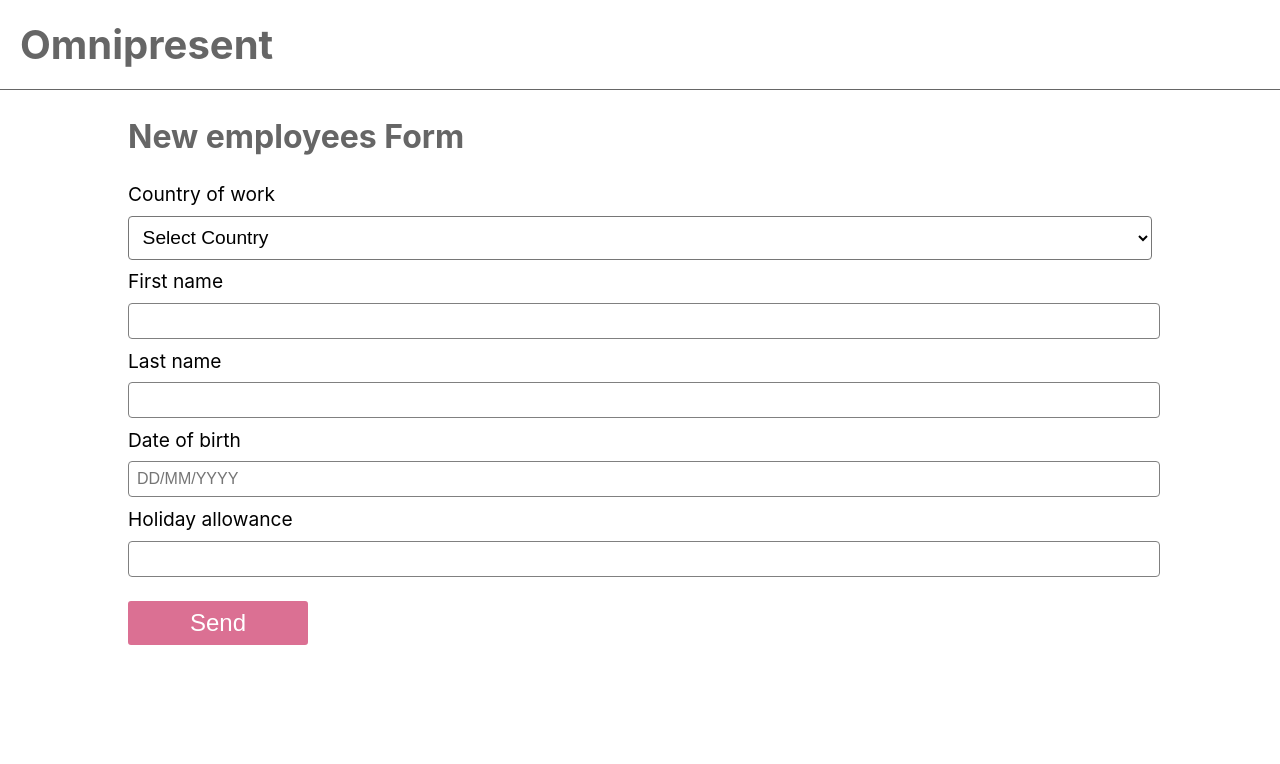
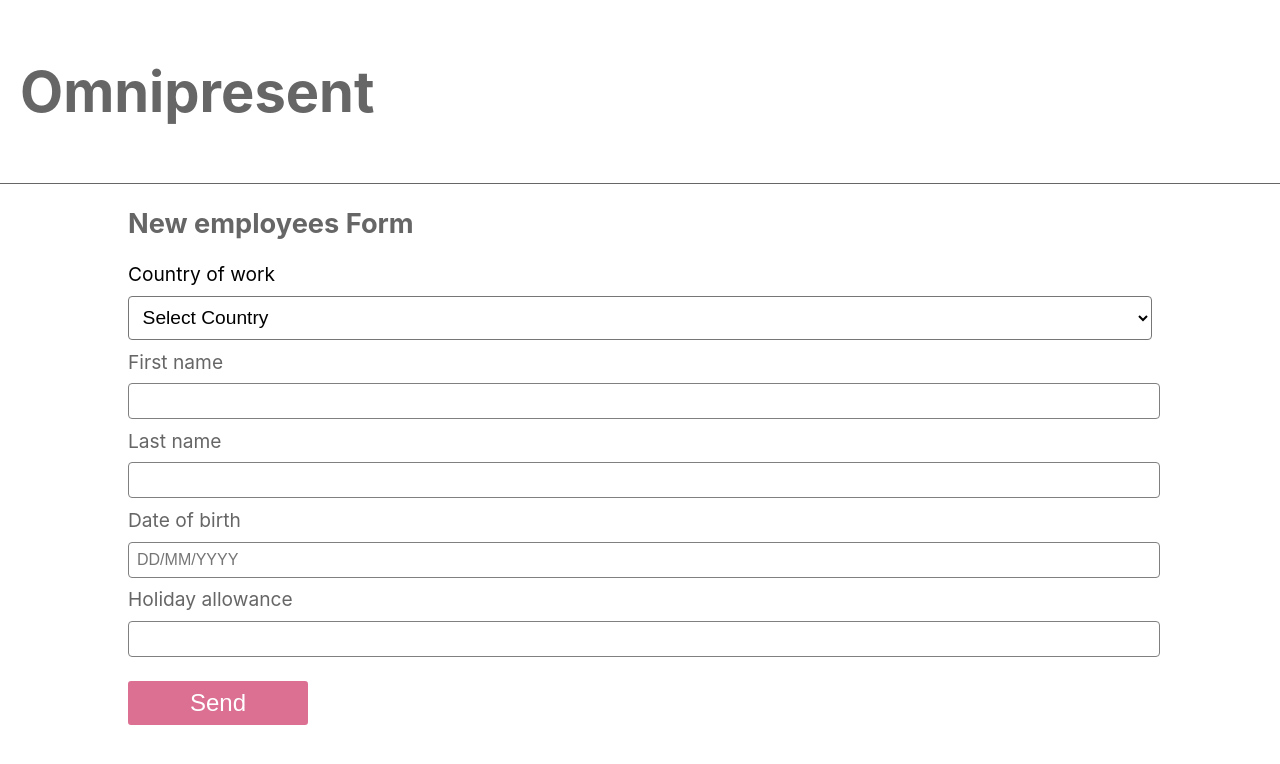
Before and after one commit to waspfreak/omnipresentTest, a React (Create React App) app: page / in a window 1280 px wide. Shown: the top 764 px of the page. Built offline with nearby package versions, Linux system fonts and the light colour scheme.

Commit message:
refactor for ui components

```diff
--- a/src/App.tsx
+++ b/src/App.tsx
@@ -1,18 +1,13 @@
 import React from 'react';
 import Form from './components/Form/Form'
 import { Header } from './components/Header/Header'
-import { AppStyle } from './style';
-
-
 
 function App() {
 	return (
-		<div data-testid="app-id">
-			<AppStyle>
-				<Header label='Omnipresent' />
-				<Form />
-			</AppStyle>
-		</div>
+		<main data-testid="app-id">
+			<Header label='Omnipresent' />
+			<Form />
+		</main>
 	);
 }
 export default App;
--- a/src/components/Form/Form.tsx
+++ b/src/components/Form/Form.tsx
@@ -1,10 +1,12 @@
 import React from 'react';
 import { useForm, SubmitHandler } from 'react-hook-form';
 import { Button } from '../../ui/Button/Button';
-import { Container, Label, Error, SelectStyle, Title } from './style';
+import { Container, Label, Error, SelectStyle } from './style';
 import { TextConstants, Country, MarriedStatus } from '../../constants/tests';
 
 import { InputField } from '../../ui/Input/Input';
+import { Typography } from '../../ui/Typography/Typography';
+
 
 export interface FormProps {
   id?: string;
@@ -56,8 +58,7 @@ const Form: React.FC<FormProps> = ({ id }) => {
   return (
     <>
       <Container>
-
-        <Title>New employees Form </Title>
+        <Typography size='h2'>New employees Form</Typography>
         <form data-testid='form-id' onSubmit={handleSubmit(onSubmit)}>
           <Label>{TextConstants.COUNTRY_WORK}</Label>
           <SelectStyle {...register('country', { required: true })} >
@@ -66,22 +67,21 @@ const Form: React.FC<FormProps> = ({ id }) => {
             <option value='Ghana'>{Country.GHANA}</option>
             <option value='Brazil'>{Country.BRAZIL}</option>
           </SelectStyle>
-          {errors.country && <Error>{TextConstants.THIS_FIELD_IS_REQUIRED}</Error>}
+          {errors.country && <Typography size='error'>{TextConstants.THIS_FIELD_IS_REQUIRED}</Typography>}
 
-          <Label>{TextConstants.FIRST_NAME}</Label>
+          <Typography size='label'>{TextConstants.FIRST_NAME}</Typography>
           <InputField type='text' data-testid='name-id' {...register('name', { required: true })} />
-          {errors.name && <Error >{TextConstants.THIS_FIELD_IS_REQUIRED}</Error>}
+          {errors.name && <Typography size='error'>{TextConstants.THIS_FIELD_IS_REQUIRED}</Typography>}
 
-          <Label>{TextConstants.LAST_NAME}</Label>
+          <Typography size='label'>{TextConstants.LAST_NAME}</Typography>
           <InputField type='text' data-testid='lastName-id' {...register('lastName', { required: true })} />
-          {errors.lastName && <Error>{TextConstants.THIS_FIELD_IS_REQUIRED}</Error>}
+          {errors.lastName && <Typography size='error'>{TextConstants.THIS_FIELD_IS_REQUIRED}</Typography>}
 
-          <Label>{TextConstants.DATE_OF_BIRTH}</Label>
+          <Typography size='label'>{TextConstants.DATE_OF_BIRTH}</Typography>
           <InputField type='datetime' data-testid='data-id' placeholder="DD/MM/YYYY" {...register("dataBirth", { required: true })} />
-          {errors.dataBirth && <Error>{TextConstants.THIS_FIELD_IS_REQUIRED}</Error>}
+          {errors.dataBirth && <Typography size='error'>{TextConstants.THIS_FIELD_IS_REQUIRED}</Typography>}
 
-
-          <Label>{TextConstants.HOLIDAY_ALLOWANCE}</Label>
+          <Typography size='label'>{TextConstants.HOLIDAY_ALLOWANCE}</Typography>
           <InputField
             type='number'
             data-testid='holiday-id'
@@ -90,20 +90,20 @@ const Form: React.FC<FormProps> = ({ id }) => {
           {/* Ghana: No laws on holiday allowance */}
           {errors.holidayAllowance &&
             errors.holidayAllowance.type === 'required' && (
-              <Error>{TextConstants.THIS_FIELD_IS_REQUIRED}</Error>
+              <Typography size='error'>{TextConstants.THIS_FIELD_IS_REQUIRED}</Typography>
             )}
           {/* Spain: Minimum holiday allowance is 30 days */}
           {errors.holidayAllowance && errors.holidayAllowance.type === 'min' && (
-            <Error>{TextConstants.MINIMUM_HOLIDAY_ALLOWANCE}</Error>
+            <Typography size='error'>{TextConstants.MINIMUM_HOLIDAY_ALLOWANCE}</Typography>
           )}
           {/* Brazil: Maximum holiday allowance is 40 days */}
           {errors.holidayAllowance && errors.holidayAllowance.type === 'max' && (
-            <Error>{TextConstants.MAXIMUM_HOLIDAY_ALLOWANCE}</Error>
+            <Typography size='error'>{TextConstants.MAXIMUM_HOLIDAY_ALLOWANCE}</Typography>
           )}
 
           {(CountryWork === 'Spain' || CountryWork === 'Ghana') && (
             <>
-              <Label>{TextConstants.MARITAL_STATUS}</Label>
+              <Typography size='label'>{TextConstants.MARITAL_STATUS}</Typography>
               <SelectStyle {...register('maritalStatus', { required: true })} >
                 <option value=''>{TextConstants.SELECT_MARITAL_STATUS} </option>
                 <option value='Spain'>{MarriedStatus.SINGLE}</option>
@@ -111,21 +111,20 @@ const Form: React.FC<FormProps> = ({ id }) => {
                 <option value='Brazil'>{MarriedStatus.SEPARATED}</option>
                 <option value='Brazil'>{MarriedStatus.DIVORCED}</option>
               </SelectStyle>
-              {errors.maritalStatus && <Error>{TextConstants.THIS_FIELD_IS_REQUIRED}</Error>}
+              {errors.maritalStatus && <Typography size='error'>{TextConstants.THIS_FIELD_IS_REQUIRED}</Typography>}
             </>
           )}
-
 
           {/* Extra Fields SPAIN */}
           {CountryWork === 'Spain' && (
             <>
-              <Label>{TextConstants.SOCIAL_INSURANCE_NUMBER}</Label>
+              <Typography size='label'>{TextConstants.SOCIAL_INSURANCE_NUMBER}</Typography>
               <InputField type='number' data-testid='socialNumber-id' {...register('socialInsuranceNumber', { required: true, maxLength: 10 })} />
               {errors.socialInsuranceNumber && errors.socialInsuranceNumber.type === 'required' && (
-                <Error>{TextConstants.THIS_FIELD_IS_REQUIRED}</Error>
+                <Typography size='error'>{TextConstants.THIS_FIELD_IS_REQUIRED}</Typography>
               )}
               {errors.socialInsuranceNumber && errors.socialInsuranceNumber.type === 'maxLength' && (
-                <Error>{TextConstants.MAXIMUM_OF_DIGITS} </Error>
+                <Typography size='error'>{TextConstants.MAXIMUM_OF_DIGITS} </Typography>
               )}
             </>
           )}
@@ -133,10 +132,10 @@ const Form: React.FC<FormProps> = ({ id }) => {
           {/* Extra Fields GHANA */}
           {CountryWork === 'Ghana' && (
             <>
-              <Label>{TextConstants.NUMBER_OF_CHILDREN}</Label>
+              <Typography size='label'>{TextConstants.NUMBER_OF_CHILDREN}</Typography>
               <InputField type='number' {...register('socialInsuranceNumber', { required: true })} />
               {errors.socialInsuranceNumber && (
-                <Error>T{TextConstants.THIS_FIELD_IS_REQUIRED}</Error>
+                <Typography size='error'>T{TextConstants.THIS_FIELD_IS_REQUIRED}</Typography>
               )}
             </>
           )}
@@ -144,10 +143,10 @@ const Form: React.FC<FormProps> = ({ id }) => {
           {/* Extra Fields BRAZIL */}
           {CountryWork === 'Brazil' && (
             <>
-              <Label>{TextConstants.WORKING_HOURS}</Label>
+              <Typography size='label'>{TextConstants.WORKING_HOURS}</Typography>
               <InputField type='number' {...register('socialInsuranceNumber', { required: true })} />
               {errors.socialInsuranceNumber && (
-                <Error>{TextConstants.THIS_FIELD_IS_REQUIRED}</Error>
+                <Typography size='error'>{TextConstants.THIS_FIELD_IS_REQUIRED}</Typography>
               )}
             </>
           )}
--- a/src/components/Form/style.ts
+++ b/src/components/Form/style.ts
@@ -2,6 +2,7 @@ import styled from 'styled-components';
 
 export const Container = styled.div`
   width: 80%;
+  max-width: 1080px;
   margin-top: 2em;
   margin: 20px auto;
 `;
@@ -31,8 +32,7 @@ export const SelectStyle = styled.select`
   border-radius: 4px;
 `;
 
-export const Title = styled.h2`
-  color: #666;
-  font-size: 2em;
-
-`;
+// export const Title = styled.h2`
+//   color: #666;
+//   font-size: 2em;
+// `;
--- a/src/components/Header/Header.tsx
+++ b/src/components/Header/Header.tsx
@@ -1,6 +1,6 @@
 import React from "react";
 import { HeaderStyle } from './style';
-
+import { Typography } from '../../ui/Typography/Typography'
 export interface HeaderProps {
   label?: string;
   id?: string;
@@ -13,8 +13,8 @@ export const Header: React.FC<HeaderProps> = ({
 }) => {
 
   return (
-    <HeaderStyle data-testid="header-id" {...props} >
-      {label}
+    <HeaderStyle data-testid='header-id' {...props} >
+      <Typography size='h1'> {label} </Typography>
     </HeaderStyle>
   );
 };
--- a/src/style.ts
+++ /dev/null
@@ -1,9 +0,0 @@
-import styled from 'styled-components';
-
-export const AppStyle = styled.div`
-	/* display: flex;
-	align-content: center;
-	justify-content: center;
-  flex-direction: row;
-	text-align: center; */
-`;
--- /dev/null
+++ b/src/ui/Typography/Typography.tsx
@@ -0,0 +1,76 @@
+import React, { SyntheticEvent } from "react";
+import styled, { css } from 'styled-components';
+import { TextField } from "./style";
+
+/**
+ * This is just to hint what the string should be
+ */
+type colorHex = string;
+/**
+ * Possible options for the typography color
+ */
+export type ColorEnum = "primaryText" | "secondaryText" | colorHex;
+
+/**
+ * TextProps does not include color
+ */
+export type TextProps = React.PropsWithChildren<{
+  size:
+  | "h1"
+  | "h2"
+  | "h3"
+  | "h4"
+  | "li"
+  | "body"
+  | "error"
+  | "label"
+  | "button"
+
+  /**
+   * Optional click handler
+   */
+  onClick?: (event: SyntheticEvent) => void;
+
+  elementProps?: any;
+}>;
+/**
+ * Typography props has all of text props plus color
+ */
+export interface TypographyProps extends TextProps {
+  color?: ColorEnum;
+}
+const elements = {
+  h1: "h1",
+  h2: "h2",
+  h3: "h3",
+  h4: "h4",
+  titleLarge: "h5",
+  li: "li",
+  body: "p",
+  label: "label",
+  error: "span",
+  button: "span",
+
+};
+
+export const Text: React.FC<TextProps> = ({ size, children, ...props }) => {
+  return React.createElement(elements[size], props, children);
+};
+
+/**
+ * Typography component
+ */
+export const Typography: React.FC<TypographyProps> = ({
+  size = "h1",
+  elementProps,
+  children,
+}) => {
+  return (
+    <TextField>
+      <Text size={size}
+        {...elementProps}>
+        {children}
+      </Text >
+    </TextField>
+  );
+};
--- /dev/null
+++ b/src/ui/Typography/style.ts
@@ -0,0 +1,23 @@
+import styled, {css} from 'styled-components';
+
+export const TextField = styled.div`
+  color: #666;
+  h1{
+    font-size: 1.4em;
+  }
+  h2{
+    font-size: 1.7em;
+  }
+  label{
+    display: flex;
+    font-size: 1.2em;
+    margin-top: 0.5em;
+    margin-bottom: 0.5em;
+  }
+  span{
+      font-size: 1em;
+      color: #e91e63;
+      display: flex;
+      justify-self: flex-start;
+  }
+`;
```
